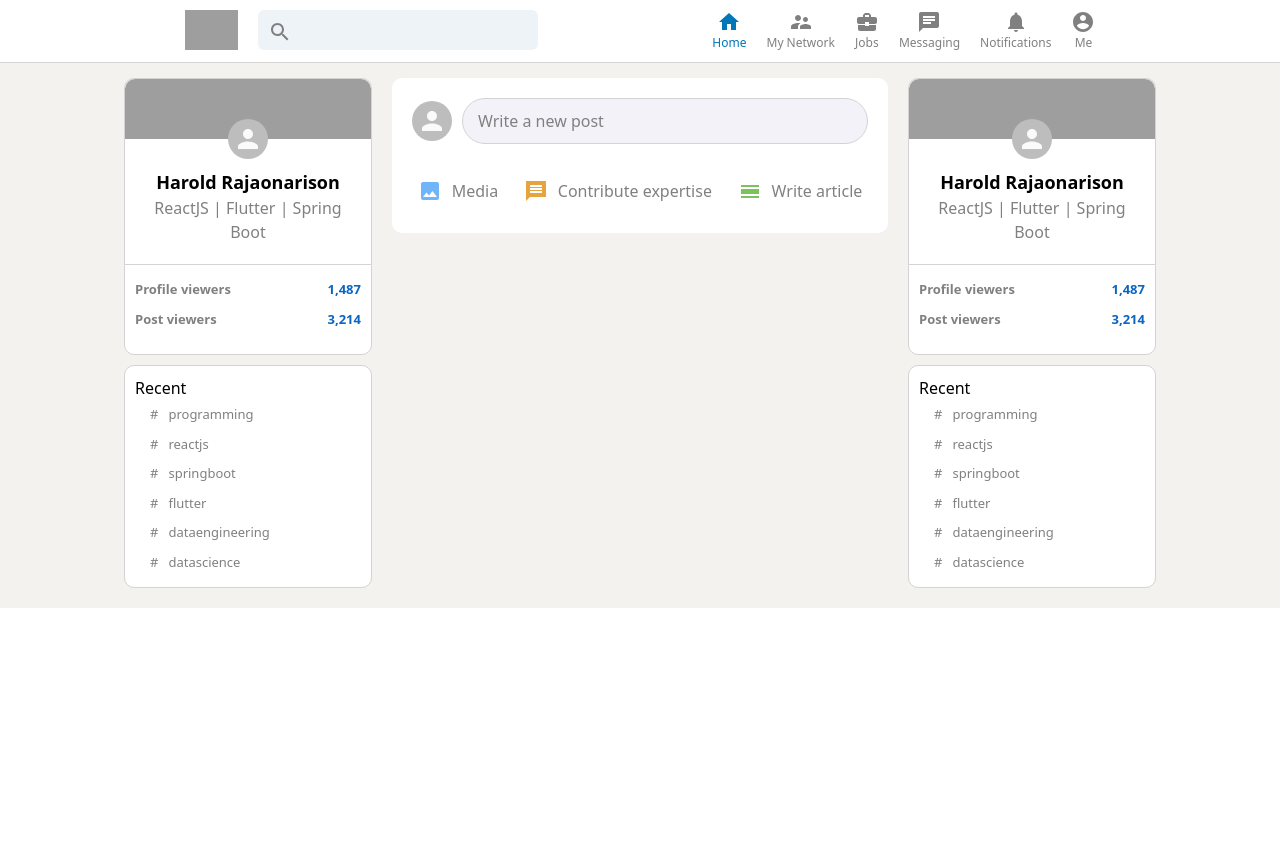
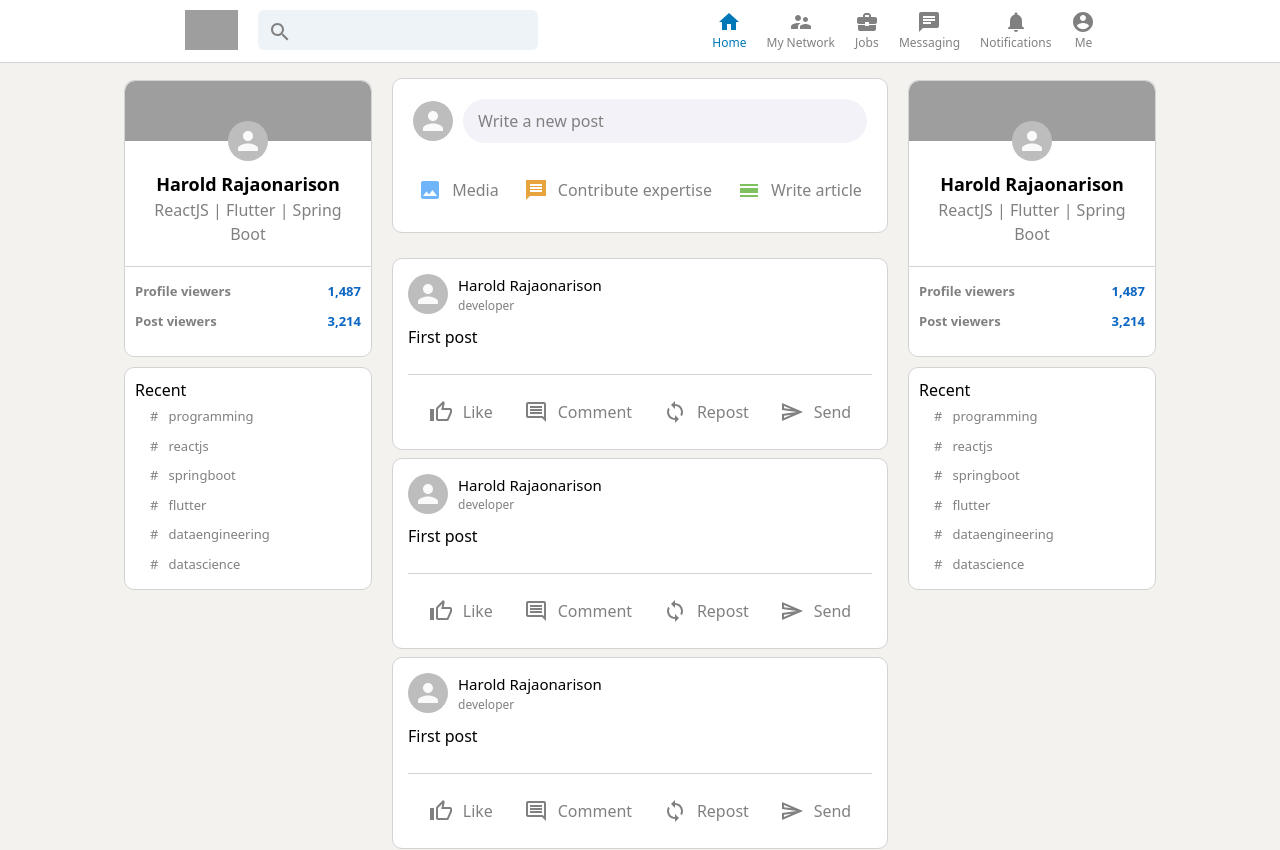
Before and after one commit to haroldraj/linkedin_clone, a React (Vite) app in the folder web/: page /home in a window 1280 px wide. Shown: the top 850 px of the page. Before the commit the page ends 800 px from the top, so only its background shows below. Built offline with nearby package versions, Linux system fonts and the light colour scheme; grey boxes are pictures that could not be loaded.

Commit message:
feat: build post item

```diff
--- /dev/null
+++ b/web/src/components/posts/Post.css
@@ -0,0 +1,41 @@
+.post {
+    border: 1px solid lightgray;
+    background-color: white;
+    padding: 15px;
+    margin-bottom: 8px;
+    border-radius: 10px;
+}
+
+.post_header {
+    display: flex;
+    margin-bottom: 10px;
+}
+
+.post_info {
+    margin-left: 10px;
+}
+
+.post_info > p {
+    font-size: 12px;
+    color: gray;
+}
+
+.post_body {
+    overflow-wrap: anywhere;
+    border-bottom: 1px solid lightgray;
+    padding-bottom: 25px;
+}
+
+.post_info > h2 {
+    font-size: 15px;
+}
+
+.post_info > h2:hover {
+    color: #0a66c2 !important;
+    text-decoration: underline;
+}
+
+.post_buttons {
+    display: flex;
+    justify-content: space-evenly
+}
--- /dev/null
+++ b/web/src/components/posts/Post.tsx
@@ -0,0 +1,38 @@
+import { Avatar } from '@material-ui/core';
+import './Post.css'
+import InputOption from '../../pages/home/components/InputOption';
+import { InsertCommentOutlined, LoopOutlined, SendOutlined, ThumbUpAltOutlined } from '@material-ui/icons';
+import { Link } from 'react-router-dom';
+
+interface Props
+{
+    name: string;
+    description: string;
+    content: string;
+}
+
+export default function Post({ name, description, content }: Props)
+{
+    return (
+        <div className='post'>
+            <Link to='/profile/4'>
+                <div className="post_header">
+                    <Avatar className='post_avatar' />
+                    <div className="post_info">
+                        <h2>{name}</h2>
+                        <p>{description}</p>
+                    </div>
+                </div>
+            </Link>
+            <div className="post_body">
+                <p>{content}</p>
+            </div>
+            <div className="post_buttons">
+                <InputOption Icon={ThumbUpAltOutlined} title='Like' color='gray' />
+                <InputOption Icon={InsertCommentOutlined} title='Comment' color='gray' />
+                <InputOption Icon={LoopOutlined} title='Repost' color='gray' />
+                <InputOption Icon={SendOutlined} title='Send' color='gray' />
+            </div>
+        </div>
+    )
+}
--- a/web/src/pages/home/HomePage.tsx
+++ b/web/src/pages/home/HomePage.tsx
@@ -12,10 +12,7 @@ export default function HomePage()
                 <Sidebar />
                 <Feed />
                 <Sidebar />
-                {/* Feed */}
-                {/* Widget */}
             </div>
-
         </div>
     );
 }
--- a/web/src/pages/home/components/Feed.css
+++ b/web/src/pages/home/components/Feed.css
@@ -1,28 +1,27 @@
 .feed {
     flex: 0.4;
     margin: 0 20px;
+    max-width: 600px;
 }
 
 .feed_topInput {
     display: flex;
-    //justify-content: space-evenly;
     align-items: center;
     padding: 10px;
     border-radius: 10px;
 }
 
 .feed_inputContainer {
-    //display: flex;
-    //justify-content: space-evenly;
+    border: 1px solid lightgray;
     align-items: center;
     background-color: white;
     padding: 10px;
     padding-bottom: 20px;
     border-radius: 10px;
+    margin-bottom: 25px;
 }
 
 .feed_input {
-    border: 1px solid lightgray;
     border-radius: 30px;
     padding: 10px;
     width: 100%;
@@ -36,7 +35,7 @@
 }
 
 .feed_input:hover {
-    border: 1px solid lightgray;
+   border: 0px;
     border-radius: 30px;
     padding: 10px;
     color: black;
--- a/web/src/pages/home/components/Feed.tsx
+++ b/web/src/pages/home/components/Feed.tsx
@@ -4,6 +4,7 @@ import './Feed.css';
 import CreatePostPopup from '../../../components/CreatePostPopup'; // Import your popup component
 import InputOption from './InputOption';
 import { CalendarViewDay, Image, MessageSharp } from '@material-ui/icons';
+import Post from '../../../components/posts/Post';
 
 export default function Feed()
 {
@@ -34,6 +35,31 @@ export default function Feed()
                     <InputOption title='Write article' Icon={CalendarViewDay} color='#7FC15E' />
                 </div>
             </div>
+            <Post
+                name='Harold Rajaonarison'
+                description='developer'
+                content='First post'
+            />
+            <Post
+                name='Harold Rajaonarison'
+                description='developer'
+                content='First post'
+            />
+            <Post
+                name='Harold Rajaonarison'
+                description='developer'
+                content='First post'
+            />
+            <Post
+                name='Harold Rajaonarison'
+                description='developer'
+                content='First post'
+            />
+            <Post
+                name='Harold Rajaonarison'
+                description='developer'
+                content='First post'
+            />
 
             {showPopup && <CreatePostPopup onClose={handleClosePopup} />}
         </div>
```
